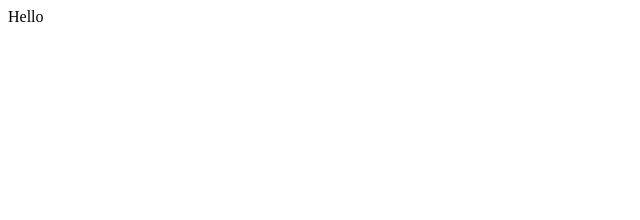
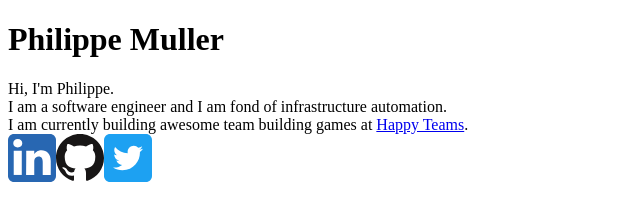
Before and after one commit to pmuller/website, a Gatsby site in the folder packages/website/: page / in a window 1280 px wide. Shown: the whole page, without its empty margins (0-640 px from the left). Built offline with nearby package versions, Linux system fonts and the light colour scheme; Gatsby itself is replaced by a stand-in of ours.

Commit message:
Add base content

```diff
--- /dev/null
+++ b/packages/website/src/pages/index.module.css
@@ -0,0 +1,3 @@
+.socialNetworkIcon {
+  width: 48px;
+}
--- a/packages/website/src/pages/index.tsx
+++ b/packages/website/src/pages/index.tsx
@@ -1,6 +1,52 @@
 import { PageProps } from "gatsby";
 import React from "react";
 
-const IndexPage: React.FC<PageProps> = () => <div>Hello</div>;
+import { socialNetworkIcon } from "./index.module.css";
+
+const IndexPage: React.FC<PageProps> = () => (
+  <main>
+    <h1>Philippe Muller</h1>
+    <section>
+      <div>Hi, I'm Philippe.</div>
+      <div>
+        I am a software engineer and I am fond of infrastructure automation.
+      </div>
+      <div>
+        I am currently building awesome team building games at{" "}
+        <a target="_blank" rel="noopener" href="https://happyteams.events/en">
+          Happy Teams
+        </a>
+        .
+      </div>
+    </section>
+    <section>
+      <a
+        target="_blank"
+        rel="noopener"
+        href="https://www.linkedin.com/in/muller/"
+      >
+        <img
+          className={socialNetworkIcon}
+          src="/icons/linkedin.svg"
+          alt="LinkedIn"
+        />
+      </a>
+      <a target="_blank" rel="noopener" href="https://github.com/pmuller">
+        <img
+          className={socialNetworkIcon}
+          src="/icons/github.svg"
+          alt="GitHub"
+        />
+      </a>
+      <a target="_blank" rel="noopener" href="https://twitter.com/pmuller42">
+        <img
+          className={socialNetworkIcon}
+          src="/icons/twitter.svg"
+          alt="Twitter"
+        />
+      </a>
+    </section>
+  </main>
+);
 
 export default IndexPage;
```
Also changed, not shown: packages/website/static/icons/github.svg (added), packages/website/static/icons/linkedin.svg (added), packages/website/static/icons/twitter.svg (added).
